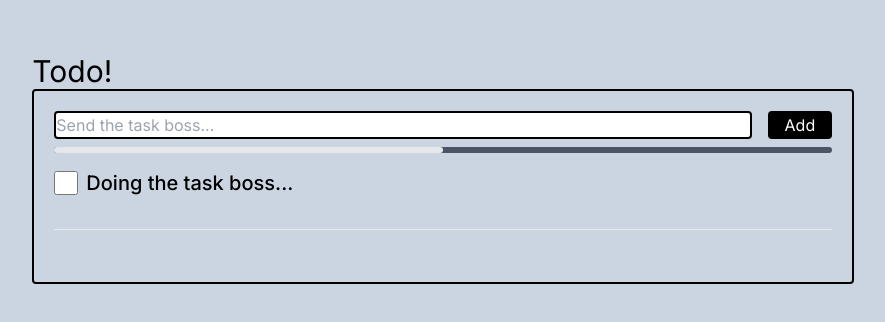
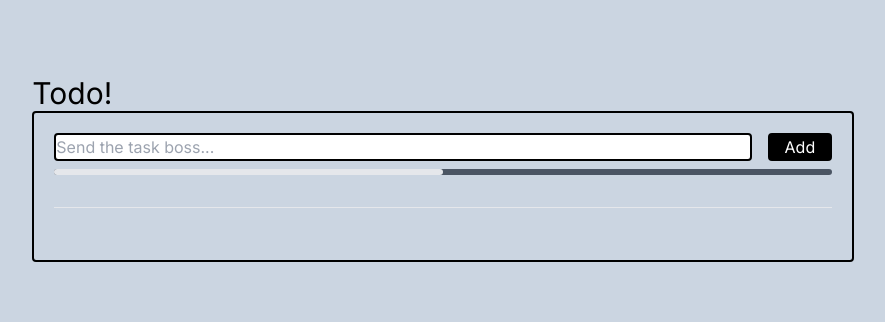
Before and after one commit to K0RNELIUS/Frontend-NextJS, a Next.js app: page / in a window 1280 px wide. Shown: the part 232-554 px from the top of the page, without its empty margins (197-1082 px from the left). Built offline with nearby package versions, Linux system fonts and the light colour scheme.

Commit message:
refactor: added param to component

```diff
--- a/src/app/page.tsx
+++ b/src/app/page.tsx
@@ -24,7 +24,6 @@ export default function TodoBox() {
         <div className="p-5 border-2 border-black rounded">
           <AddTask/>
           <ProgressBar/>
-          <AddedTask/>
           <hr className="h-px my-8 bg-gray-200 border-0 dark:bg-gray-600"></hr>
         </div>
       </div>
@@ -54,11 +53,11 @@ function ProgressBar() {
 };
 
 // Layout of added task
-function AddedTask() {
+function AddedTask(task: Task, checked: boolean) {
   return (
     <div className="w-12/12 flex items-center space-x-2">
       <input type="checkbox" value="" className="w-6 h-6 text-white-600 bg-gray-100 border-gray-300 rounded focus:ring-gray-600 dark:focus:ring-gray-800 dark:ring-offset-gray-800 focus:ring-2 dark:bg-gray-700 dark:border-gray-600"/>
-      <label className="text-xl font-medium text-black">Doing the task boss...</label>
+      <label className="text-xl font-medium text-black">{task.text}</label>
     </div>
   );
 };
```
